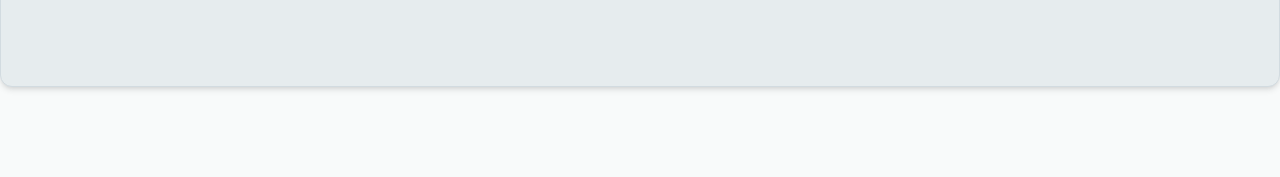
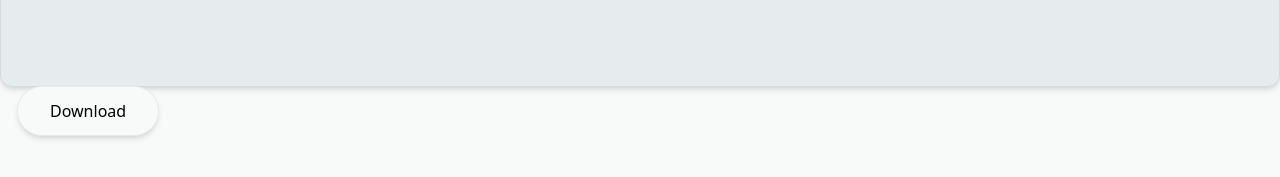
Before and after one commit to MGouillardon/AlpacaSpriteGenerator, a Vue app: page / in a window 1280 px wide. Shown: the part 613-790 px from the top of the page. Built offline with nearby package versions, Linux system fonts and the light colour scheme.

Commit message:
feat(spriteAlpaca): add export img function and button

```diff
--- a/src/components/SpriteAlpaca.vue
+++ b/src/components/SpriteAlpaca.vue
@@ -1,5 +1,6 @@
 <script setup>
 import { ref, watchEffect } from 'vue'
+import ButtonPrimary from './UI/ButtonPrimary.vue'
 
 const props = defineProps({
   selectedItem: {
@@ -9,6 +10,30 @@
 })
 
 const sprite = ref({})
+
+const downloadSprite = () => {
+  const canvas = document.createElement('canvas')
+  const ctx = canvas.getContext('2d')
+
+  const parts = ['backgrounds', 'leg', 'neck', 'nose', 'mouth', 'ears', 'hair', 'eyes', 'accessories']
+  const images = parts.map(part => {
+    const img = new Image()
+    img.src = `/images/alpaca/${part}/${sprite.value[part] || 'default'}.png`
+    return img
+  })
+
+  Promise.all(images.map(img => new Promise(resolve => img.onload = resolve)))
+    .then(() => {
+      canvas.width = images[0].width
+      canvas.height = images[0].height
+      images.forEach(img => ctx.drawImage(img, 0, 0))
+      const dataURL = canvas.toDataURL('image/png')
+      const link = document.createElement('a')
+      link.download = 'alpaca.png'
+      link.href = dataURL
+      link.click()
+    })
+}
 
 watchEffect(() => {
   const { accessories, backgrounds, ears, eyes, hair, leg, mouth, neck, nose } = props.selectedItem
@@ -76,4 +101,7 @@
       alt="Alpaca Sprite"
     />
   </div>
+  <div>
+    <ButtonPrimary class="mt-4" text="Download" @click="downloadSprite" />
+  </div>
 </template>
```
Lines whose indentation alone changed are shown as unchanged.
